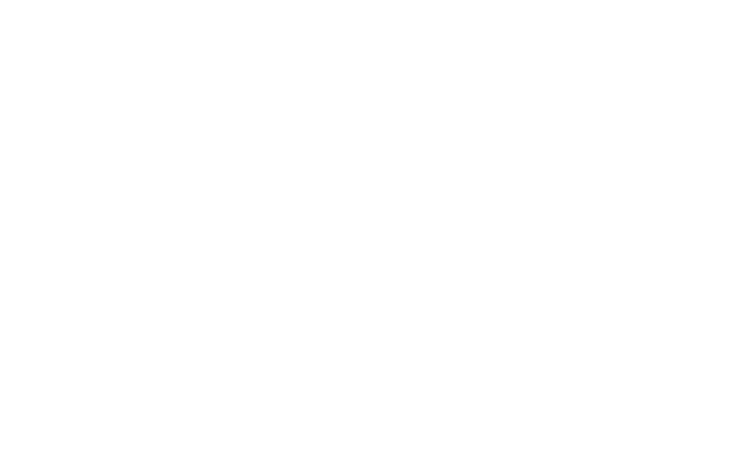
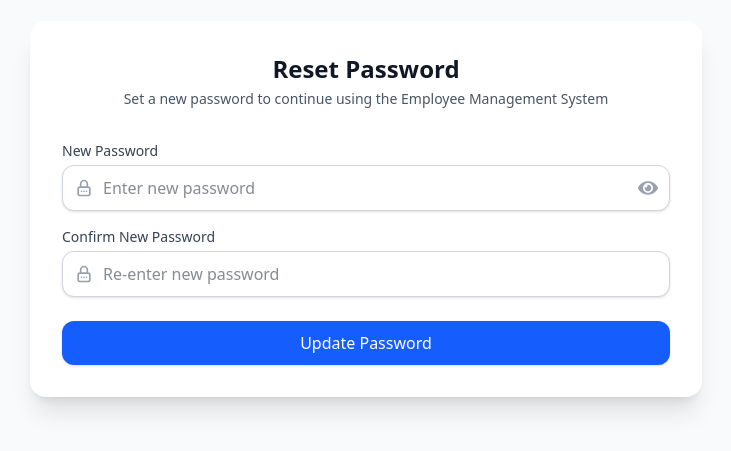
Before and after one commit to divyabagora-GKMIT/employee-management-frontend, a React app: page /resetPassword in a window 1280 px wide. Before the commit this address had no page. Shown: the part 191-642 px from the top of the page, without its empty margins (274-1005 px from the left). Built offline with nearby package versions, Linux system fonts and the light colour scheme; the HTML template or start-up script is replaced by a standard one.

Commit message:
feature: add reset password page

```diff
--- a/src/App.jsx
+++ b/src/App.jsx
@@ -1,6 +1,7 @@
 import React from 'react'
 import { BrowserRouter, Route, Routes } from 'react-router-dom'
 import Login from './pages/Login'
+import ResetPassword from './pages/ResetPassword'
 
 const App = () => {
   return (
@@ -8,6 +9,7 @@
       <BrowserRouter>
         <Routes>
           <Route path="/" element={<Login/>}/>
+           <Route path="/resetPassword" element={<ResetPassword/>}/>
         </Routes>
       </BrowserRouter>
     </>
--- /dev/null
+++ b/src/pages/ResetPassword.jsx
@@ -0,0 +1,134 @@
+import React, { useState } from "react";
+import { TbLockPassword } from "react-icons/tb";
+import { FaEye, FaEyeSlash } from "react-icons/fa";
+
+
+const ResetPassword = () => {
+    const [newPassword, setNewPassword] = useState("");
+    const [confirmPassword, setConfirmPassword] = useState("");
+    const [loading, setLoading] = useState(false);
+    const [message, setMessage] = useState("");
+    const [passwordToggle, setPasswordToggle] = useState(false);
+
+
+    const handleSubmit = async (e) => {
+        e.preventDefault();
+        setMessage("");
+        try {
+            if (newPassword.length < 6) {
+                setMessage("Password must be at least 6 characters long.");
+                return;
+            }
+            if (newPassword !== confirmPassword) {
+                setMessage("Passwords do not match.");
+                return;
+            }
+        }
+     catch (error) {
+        console.error(error);
+        setMessage(error.response?.data?.message || "Error resetting password.");
+    } finally {
+        setLoading(false);
+    }
+};
+
+return (
+    <div className="min-h-screen bg-gray-50 flex items-center justify-center p-4">
+        <div className="bg-white p-8 rounded-2xl shadow-xl w-full max-w-sm sm:max-w-md md:max-w-lg lg:max-w-xl xl:max-w-2xl">
+
+            <div className="text-center mb-8">
+                <h2 className="text-2xl font-bold text-gray-900 mb-1">
+                    Reset Password
+                </h2>
+                <p className="text-gray-600 text-sm">
+                    Set a new password to continue using the Employee Management System
+                </p>
+            </div>
+
+            <form onSubmit={handleSubmit}>
+
+                <div className="mb-4">
+                    <label
+                        htmlFor="newPassword"
+                        className="block text-sm font-medium text-gray-700 mb-1"
+                    >
+                        New Password
+                    </label>
+                    <div className="relative">
+                        <input
+                            id="newPassword"
+                            type={passwordToggle ? "text" : "password"}
+                            value={newPassword}
+                            onChange={(e) => setNewPassword(e.target.value)}
+                            required
+                            placeholder="Enter new password"
+                            className="w-full rounded-xl border border-gray-300 bg-white px-10 py-2.5 text-gray-900 shadow-sm focus:border-blue-600 focus:outline-none focus:ring-1 focus:ring-blue-600"
+                        />
+
+
+                        <div className="absolute left-3 top-1/2 transform -translate-y-1/2 text-gray-400">
+                            <TbLockPassword size={20} />
+                        </div>
+
+                        <div
+                            className="absolute right-3 top-1/2 transform -translate-y-1/2 text-gray-400 cursor-pointer"
+                            onClick={() => setPasswordToggle(!passwordToggle)}
+                        >
+                            {passwordToggle ? <FaEyeSlash size={20} /> : <FaEye size={20} />}
+                        </div>
+                    </div>
+                </div>
+
+
+                <div className="mb-6">
+                    <label
+                        htmlFor="confirmPassword"
+                        className="block text-sm font-medium text-gray-700 mb-1"
+                    >
+                        Confirm New Password
+                    </label>
+                    <div className="relative">
+                        <input
+                            id="confirmPassword"
+                            type={passwordToggle ? "text" : "password"}
+                            value={confirmPassword}
+                            onChange={(e) => setConfirmPassword(e.target.value)}
+                            required
+                            placeholder="Re-enter new password"
+                            className="w-full rounded-xl border border-gray-300 bg-white px-10 py-2.5 text-gray-900 shadow-sm focus:border-blue-600 focus:outline-none focus:ring-1 focus:ring-blue-600"
+                        />
+
+
+                        <div className="absolute left-3 top-1/2 transform -translate-y-1/2 text-gray-400">
+                            <TbLockPassword size={20} />
+                        </div>
+                    </div>
+                </div>
+
+                {message && (
+                    <div className="flex items-center justify-center mb-4">
+                        <p
+                            className={`text-sm ${message.toLowerCase().includes("success")
+                                    ? "text-green-600"
+                                    : "text-red-600"
+                                }`}
+                        >
+                            {message}
+                        </p>
+                    </div>
+                )}
+
+                <button
+                    type="submit"
+                    disabled={loading}
+                    className="inline-flex w-full items-center justify-center rounded-xl bg-blue-600 px-4 py-2.5 text-white font-medium shadow hover:bg-blue-700 focus:outline-none focus:ring-2 focus:ring-blue-400 disabled:opacity-60"
+                >
+                    {loading ? "Updating..." : "Update Password"}
+                </button>
+            </form>
+        </div>
+    </div>
+);
+};
+
+export default ResetPassword;
```
